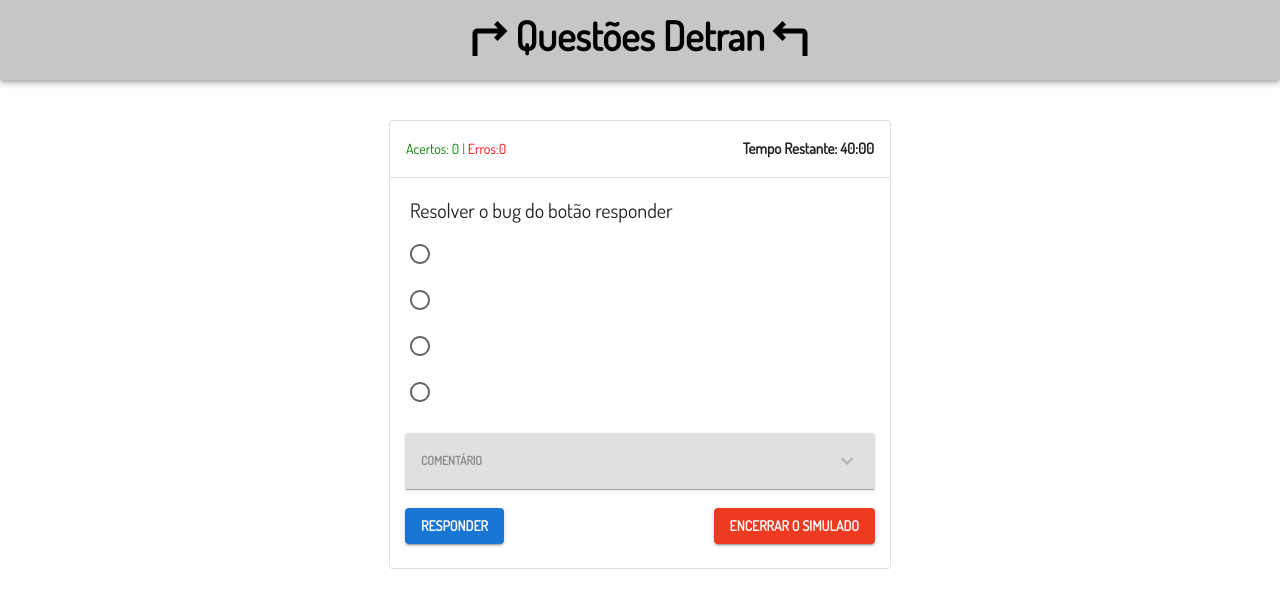
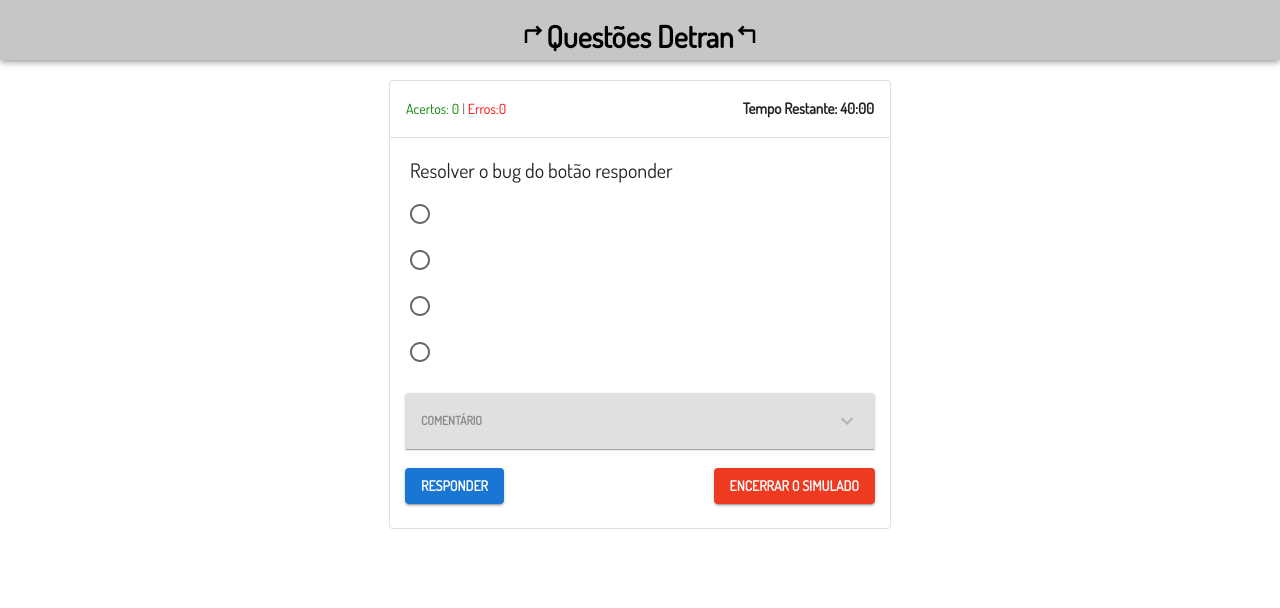
Before and after one commit to farsousa/teste-gh-pages, a React (Create React App) app: page /simulado/1 in a window 1280 px wide. Shown: the top 608 px of the page. Built offline with nearby package versions, Linux system fonts and the light colour scheme; no server answers.

Commit message:
alguns ajustes

```diff
--- a/src/components/CardSimulado.tsx
+++ b/src/components/CardSimulado.tsx
@@ -159,7 +159,6 @@
       setValorAlertaAlternativa2(undefined);
       setValorAlertaAlternativa3(undefined);
       setValorAlertaAlternativa4(undefined);
-      setFeedback("");
       setTextoBtnResponder("Responder");
     }
     console.log(variacaoBtnResponder);
@@ -168,7 +167,7 @@
   return (
     <Card
       variant="outlined"
-      sx={{ width: 500, minHeight: 300, margin: "auto", marginTop: 15 }}
+      sx={{ width: 500, minHeight: 300, margin: "auto", marginTop: 10 }}
     >
       <Snackbar sx={{
           '& .MuiSnackbarContent-root': {
--- a/src/components/NavBar.tsx
+++ b/src/components/NavBar.tsx
@@ -1,17 +1,28 @@
-import { AppBar, Toolbar, Typography } from "@mui/material"
+import { AppBar, styled, Toolbar, Typography } from "@mui/material"
 import TurnRightIcon from "@mui/icons-material/TurnRight";
 import TurnLeftIcon from "@mui/icons-material/TurnLeft";
+import { Link } from "react-router-dom";
 
 const NavBar = () => {
-
+  const CustomLink = styled(Link)({
+    textDecoration: 'none',
+    color: 'inherit',
+    '&:hover': {
+     textDecoration: 'none',
+     color: 'inherit'
+    },
+  });
+  let tamanhoFonte = 30;
     return(
-        <AppBar sx={{ backgroundColor: "#c5c6c7", height: 80, pb:3,pt:0.5 }}>
+        <AppBar sx={{ backgroundColor: "#c5c6c7", height: 60, pb:3,pt:0.5 }}>
       <Toolbar sx={{ display: 'flex', justifyContent: 'center', alignItems: 'center', height: '100%' }}>
-        <Typography variant="h5" component="div" sx={{fontWeight:900,fontSize: 40, color:"black", display: 'flex', alignItems: 'center'}}>
-          <TurnRightIcon sx={{ fontSize: 60 }} />
+        <Typography variant="h1" component="div" sx={{fontWeight:900,fontSize: tamanhoFonte, color:"black", display: 'flex', alignItems: 'center'}}>
+        <CustomLink to="/pagina-principal">
+          <TurnRightIcon sx={{ fontSize: tamanhoFonte }} />
 
            Questões Detran
-          <TurnLeftIcon sx={{ fontSize: 60 }} />
+          <TurnLeftIcon sx={{ fontSize: tamanhoFonte }} />
+          </CustomLink>
 
         </Typography>
       </Toolbar>
```
